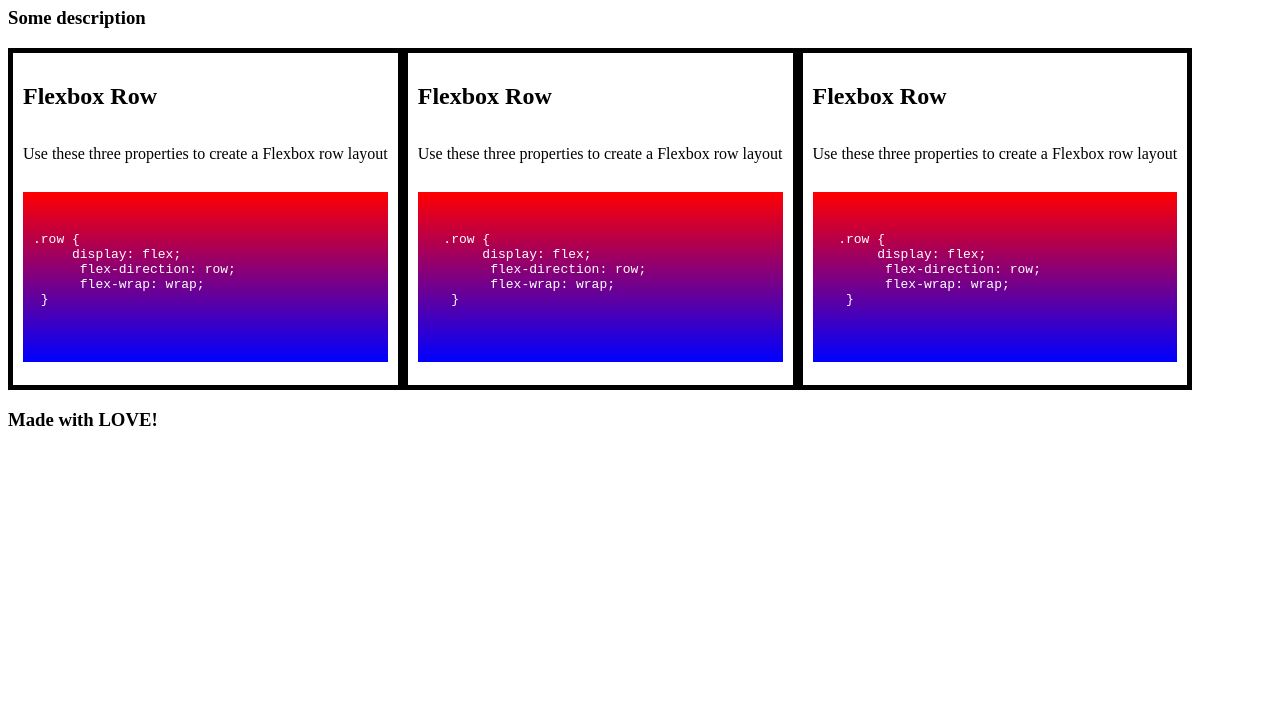
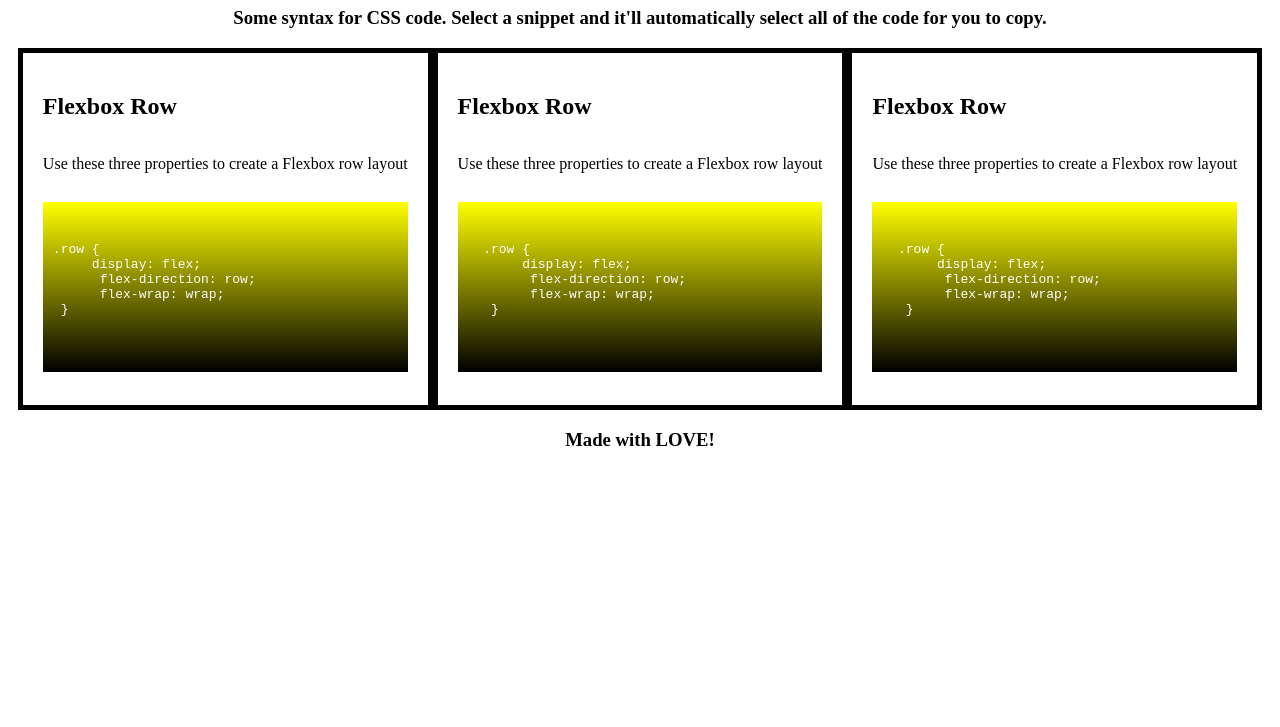
Before and after one commit to ralloMatt/css-snippet-cheatsheet, a plain HTML site: page index.html in a window 1280 px wide. Shown: the part 73-800 px from the top of the page. Drawn offline with Linux system fonts and the light colour scheme.

Commit message:
added-some-code

```diff
--- a/assets/style.css
+++ b/assets/style.css
@@ -4,21 +4,24 @@
     padding: 10px;
 }
 
-
-
-.linear-gradient-background{
-    background-image: linear-gradient(red, blue);
+.linear-gradient-background {
+    background-image: linear-gradient(yellow, black);
 }
 
 .row {
     display: flex;
     flex-direction: row;
     flex-wrap: wrap;
+    justify-content: center;
 }
 
 .column {
     display: flex;
     flex-direction: column;
     border: 5px solid black;
-    padding: 10px;
+    padding: 20px;
 }
+
+h1, h3 {
+    text-align: center;
+}
--- a/index.html
+++ b/index.html
@@ -10,7 +10,7 @@
   <body>
     <header>
       <h1>CSS Snippet Cheatsheet</h1>
-      <h3> Some description</h3>
+      <h3>Some syntax for  CSS code. Select a snippet and it'll automatically select all of the code for you to copy.</h3>
     </header>
 
     <main>
```
